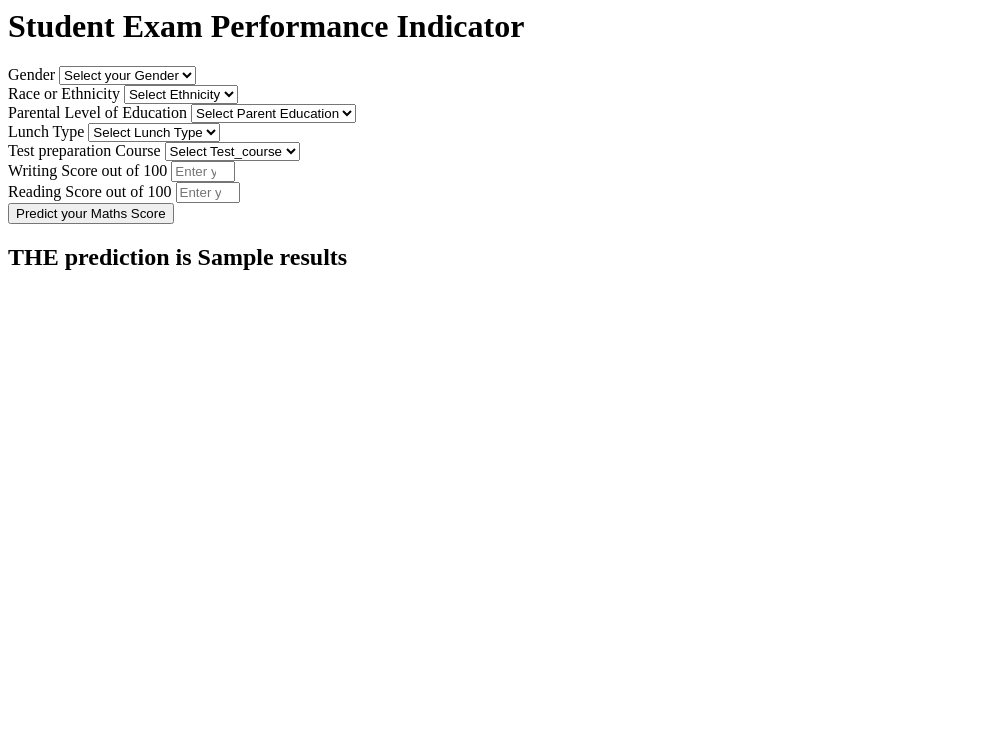
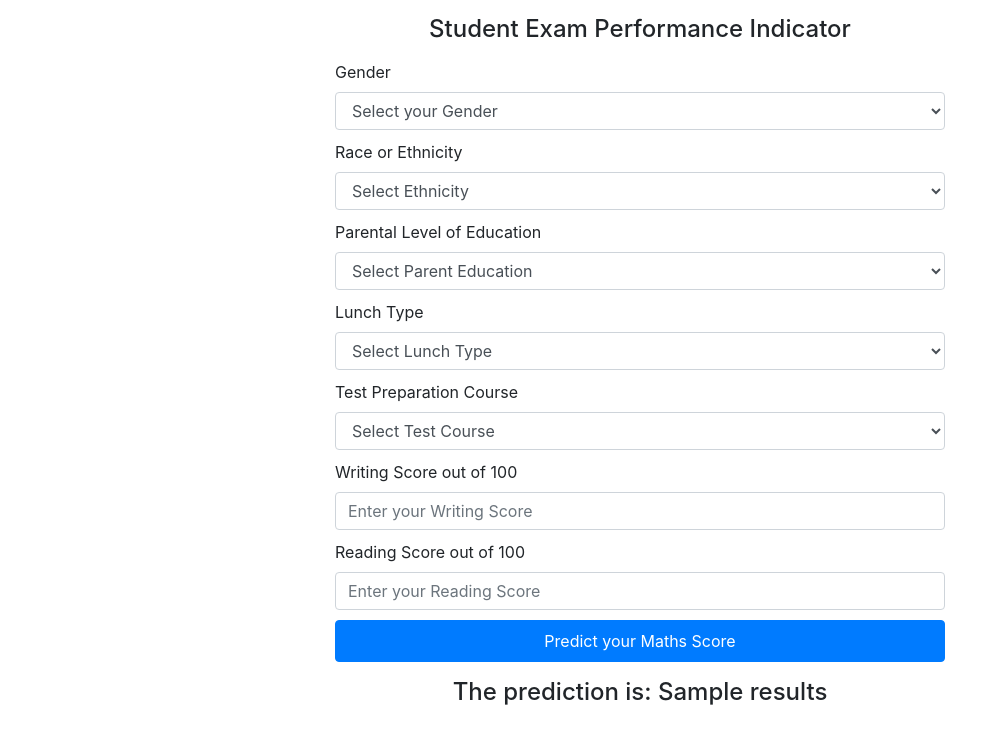
Before and after one commit to telvinmj/Student-Mark-Prediction, a Flask app: template templates/home.html in a window 1280 px wide. Shown: the top 744 px of the page, without its empty margins (0-1000 px from the left). Run offline with Flask 3, Linux system fonts and the light colour scheme; the template is opened without the code that fills it: most values are stand-ins (such as "Sample title", 1, 10 or a date in 2020); some libraries are stand-ins or nearby versions.

Commit message:
modified html page

```diff
--- a/app.py
+++ b/app.py
@@ -1,3 +1,4 @@
+import os
 from flask import Flask,request,render_template
 import numpy as np
 import pandas as pd
@@ -6,7 +7,7 @@ from sklearn.preprocessing import StandardScaler
 from src.pipeline.predict_pipeline import CustomData,PredictPipeline
 app=Flask(__name__)
 
-
+port = 5000
 
 @app.route("/")
 def index():
@@ -38,5 +39,9 @@ def predict_datapoint():
         print("after Prediction")
         return render_template('home.html',results=results[0])
 
-if __name__=="__main__":
-    app.run(debug=True,port=5000)
+
+
+if __name__ == "__main__":
+    if os.environ.get("WERKZEUG_RUN_MAIN") == "true":
+        print(f'Server running at http://127.0.0.1:{port}/')
+    app.run(debug=True, port=port)
--- a/templates/home.html
+++ b/templates/home.html
@@ -1,111 +1,98 @@
-<html>
+<!DOCTYPE html>
+<html lang="en">
+<head>
+    <meta charset="UTF-8">
+    <meta name="viewport" content="width=device-width, initial-scale=1.0">
+    <title>Student Exam Performance Indicator</title>
+    <link rel="stylesheet" href="https://stackpath.bootstrapcdn.com/bootstrap/4.5.2/css/bootstrap.min.css">
+    <style>
+        .container {
+            max-width: 100%;
+            padding: 15px;
+        }
+        .form-group {
+            margin-bottom: 10px;
+        }
+        h1, h2 {
+            font-size: 1.5rem;
+        }
+        input, select {
+            font-size: 0.9rem;
+            padding: 5px;
+        }
+        .btn {
+            padding: 8px 20px;
+        }
+    </style>
+</head>
 <body>
-    <div class="login">
-       <h1>Student Exam Performance Indicator</h1>
-
+    <div class="container">
+        <div class="row justify-content-center">
+            <div class="col-lg-6 col-md-8 col-sm-12">
+                <h1 class="text-center mb-3">Student Exam Performance Indicator</h1>
                 <form action="{{ url_for('predict_datapoint')}}" method="post">
-        <h1>
-            <!-- <legend>Student Exam Performance Prediction</legend> -->
-        </h1>
-        <div class="mb-3">
-            <label class="form-label">Gender</label>
-            <select class="form-control" name="gender" placeholder="Enter you Gender" required>
-                <option class="placeholder" selected disabled value="">Select your Gender</option>
-                <option value="male">
-                    Male
-                </option>
-                <option value="female">
-                    Female
-                </option>
+                    <div class="form-group">
+                        <label for="gender">Gender</label>
+                        <select id="gender" class="form-control" name="gender" required>
+                            <option selected disabled value="">Select your Gender</option>
+                            <option value="male">Male</option>
+                            <option value="female">Female</option>
                         </select>
                     </div>
-        <div class="mb-3">
-            <label class="form-label">Race or Ethnicity</label>
-            <select class="form-control" name="ethnicity" placeholder="Enter you ethnicity" required>
-                <option class="placeholder" selected disabled value="">Select Ethnicity</option>
-                <option value="group A">
-                    Group A
-                </option>
-                <option value="group B">
-                    Group B
-                </option>
-                <option value="group C">
-                    Group C
-                </option>
-                <option value="group D">
-                    Group D
-                </option>
-                <option value="group E">
-                    Group E
-                </option>
+                    <div class="form-group">
+                        <label for="ethnicity">Race or Ethnicity</label>
+                        <select id="ethnicity" class="form-control" name="ethnicity" required>
+                            <option selected disabled value="">Select Ethnicity</option>
+                            <option value="group A">Group A</option>
+                            <option value="group B">Group B</option>
+                            <option value="group C">Group C</option>
+                            <option value="group D">Group D</option>
+                            <option value="group E">Group E</option>
                         </select>
                     </div>
-        <div class="mb-3">
-            <label class="form-label">Parental Level of Education</label>
-            <select class="form-control" name="parental_level_of_education"
-                placeholder="Enter you Parent Education" required>
-                <option class="placeholder" selected disabled value="">Select Parent Education</option>
-                <option value="associate's degree">
-                    associate's degree
-                </option>
-                <option value="bachelor's degree">
-                    bachelor's degree
-                </option>
-                <option value="high school">
-                    high school
-                </option>
-                <option value="master's degree">
-                    master's degree
-                </option>
-                <option value="some college">
-                    some college
-                </option>
-                <option value="some high school">
-                    some high school
-                </option>
+                    <div class="form-group">
+                        <label for="parental_education">Parental Level of Education</label>
+                        <select id="parental_education" class="form-control" name="parental_level_of_education" required>
+                            <option selected disabled value="">Select Parent Education</option>
+                            <option value="associate's degree">Associate's Degree</option>
+                            <option value="bachelor's degree">Bachelor's Degree</option>
+                            <option value="high school">High School</option>
+                            <option value="master's degree">Master's Degree</option>
+                            <option value="some college">Some College</option>
+                            <option value="some high school">Some High School</option>
                         </select>
                     </div>
-        <div class="mb-3">
-            <label class="form-label">Lunch Type</label>
-            <select class="form-control" name="lunch" placeholder="Enter you Lunch" required>
-                <option class="placeholder" selected disabled value="">Select Lunch Type</option>
-                <option value="free/reduced">
-                    free/reduced
-                </option>
-                <option value="standard">
-                    standard
-                </option>
+                    <div class="form-group">
+                        <label for="lunch">Lunch Type</label>
+                        <select id="lunch" class="form-control" name="lunch" required>
+                            <option selected disabled value="">Select Lunch Type</option>
+                            <option value="free/reduced">Free/Reduced</option>
+                            <option value="standard">Standard</option>
                         </select>
                     </div>
-        <div class="mb-3">
-            <label class="form-label">Test preparation Course</label>
-            <select class="form-control" name="test_preparation_course" placeholder="Enter you Course"
-                required>
-                <option class="placeholder" selected disabled value="">Select Test_course</option>
-                <option value="none">
-                    None
-                </option>
-                <option value="completed">
-                    Completed
-                </option>
+                    <div class="form-group">
+                        <label for="test_preparation">Test Preparation Course</label>
+                        <select id="test_preparation" class="form-control" name="test_preparation_course" required>
+                            <option selected disabled value="">Select Test Course</option>
+                            <option value="none">None</option>
+                            <option value="completed">Completed</option>
                         </select>
                     </div>
-        <div class="mb-3">
-            <label class="form-label">Writing Score out of 100</label>
-            <input class="form-control" type="number" name="reading_score"
-                placeholder="Enter your Reading score" min='0' max='100' />
+                    <div class="form-group">
+                        <label for="writing_score">Writing Score out of 100</label>
+                        <input id="writing_score" class="form-control" type="number" name="writing_score" placeholder="Enter your Writing Score" min="0" max="100" required />
                     </div>
-        <div class="mb-3">
-            <label class="form-label">Reading Score out of 100</label>
-            <input class="form-control" type="number" name="writing_score"
-                placeholder="Enter your Reading Score" min='0' max='100' />
+                    <div class="form-group">
+                        <label for="reading_score">Reading Score out of 100</label>
+                        <input id="reading_score" class="form-control" type="number" name="reading_score" placeholder="Enter your Reading Score" min="0" max="100" required />
                     </div>
-        <div class="mb-3">
-            <input class="btn btn-primary" type="submit" value="Predict your Maths Score" required />
+                    <div class="form-group text-center">
+                        <input class="btn btn-primary btn-block" type="submit" value="Predict your Maths Score" />
                     </div>
                 </form>
-    <h2>
-       THE  prediction is {{results}}
-    </h2>
-   <body>
+                <h2 class="text-center mt-3">The prediction is: {{ results }}</h2>
+            </div>
+        </div>
+    </div>
+</body>
 </html>
```
Lines whose indentation alone changed are shown as unchanged.
